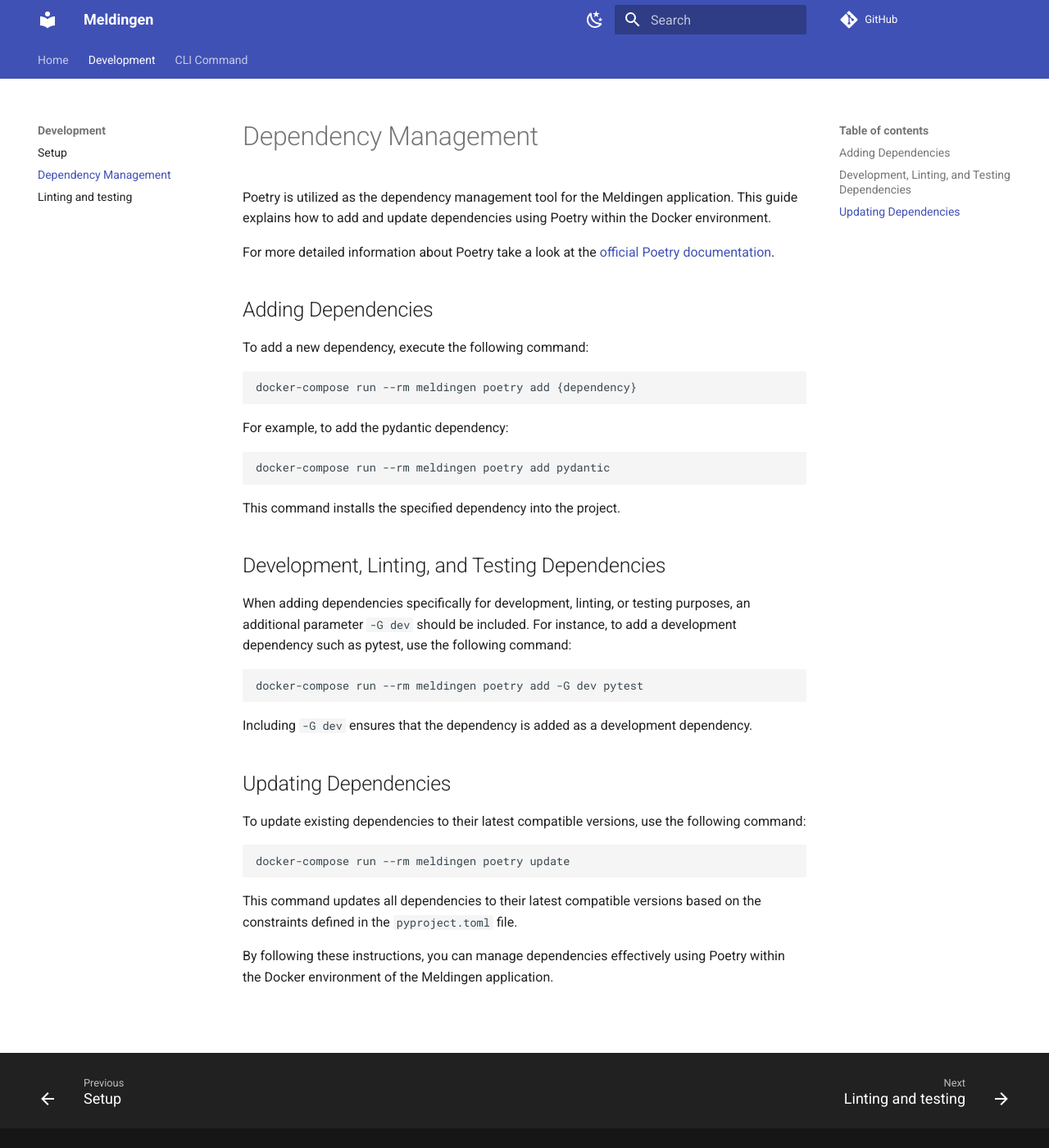
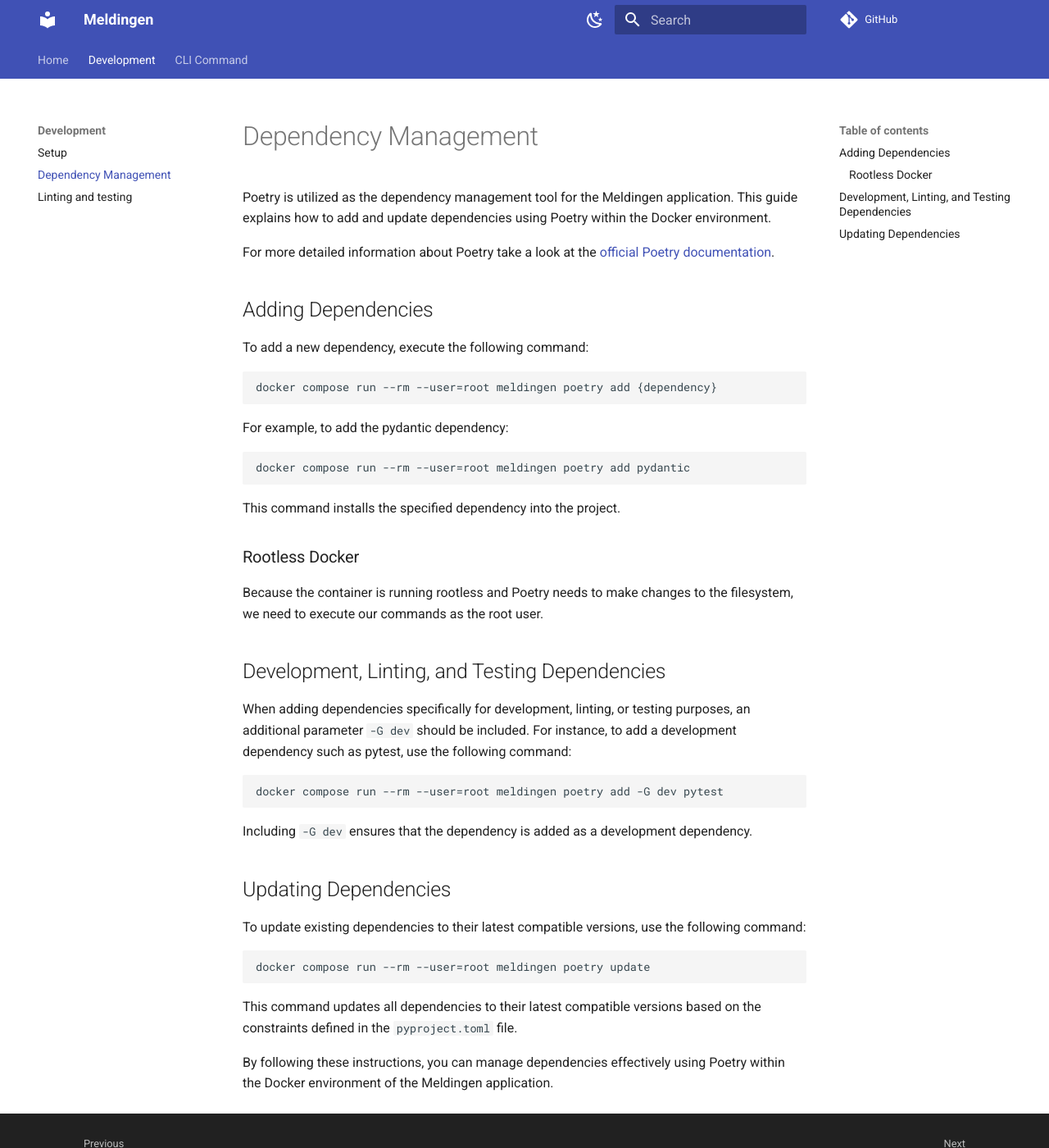
Before and after one commit to Amsterdam/meldingen, an MkDocs documentation site: the page built from docs/development/dependency_management.md, in a window 1280 px wide and 1400 px high. Shown: the whole window at 82% size. Built offline with MkDocs 1.6.1 and Material for MkDocs 9.7.7, drawn with Linux system fonts in a browser that asks for light colours; comment, search, counter and statistics services are not loaded.

Commit message:
document how to use poetry now we are running rootless (#346)
* document how to use poetry now we are running rootless

* encourage to use Docker Compose V2

````diff
--- a/docs/development/dependency_management.md
+++ b/docs/development/dependency_management.md
@@ -11,16 +11,20 @@
 To add a new dependency, execute the following command:
 
 ```bash
-docker-compose run --rm meldingen poetry add {dependency}
+docker compose run --rm --user=root meldingen poetry add {dependency}
 ```
 
 For example, to add the pydantic dependency:
 
 ```bash
-docker-compose run --rm meldingen poetry add pydantic
+docker compose run --rm --user=root meldingen poetry add pydantic
 ```
 
 This command installs the specified dependency into the project.
+
+### Rootless Docker
+Because the container is running rootless and Poetry needs to make changes
+to the filesystem, we need to execute our commands as the root user.
 
 ## Development, Linting, and Testing Dependencies
 
@@ -29,7 +33,7 @@
 to add a development dependency such as pytest, use the following command:
 
 ```bash
-docker-compose run --rm meldingen poetry add -G dev pytest
+docker compose run --rm --user=root meldingen poetry add -G dev pytest
 ```
 
 Including `-G dev` ensures that the dependency is added as a development
@@ -41,7 +45,7 @@
 following command:
 
 ```bash
-docker-compose run --rm meldingen poetry update
+docker compose run --rm --user=root meldingen poetry update
 ```
 
 This command updates all dependencies to their latest compatible versions based
````
